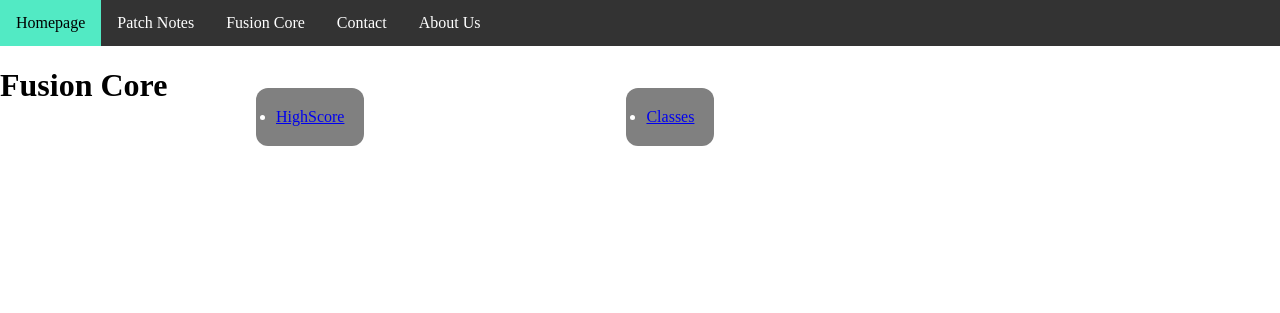
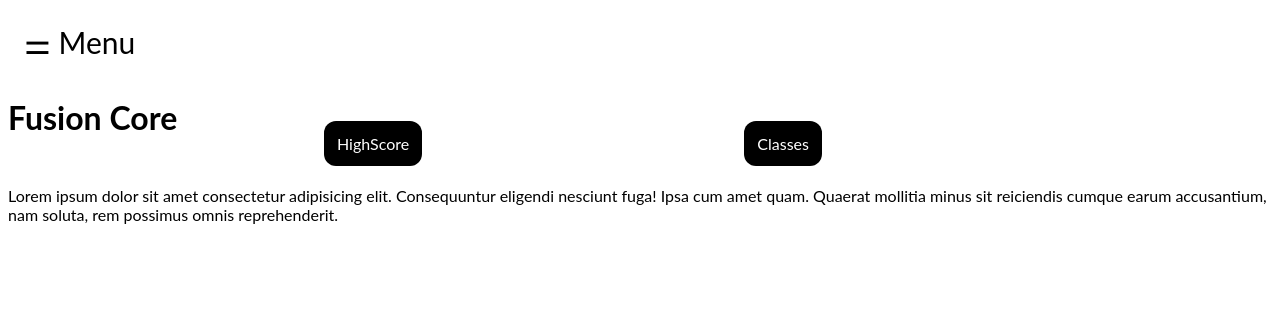
Before and after one commit to Fredrik10/Fusioncore, a PHP site: page /fusioncore.html in a window 1280 px wide. Shown: the top 313 px of the page. Run offline with PHP 8.4, Linux system fonts and the light colour scheme.

Commit message:
Ändrat Meny

```diff
--- a/david/buttons.js
+++ b/david/buttons.js
@@ -1,2 +1,13 @@
-<script>
-function
+
+
+function openNav() {
+    document.getElementById("mySidenav").style.width = "250px";
+    document.getElementById("main").style.marginLeft = "250px";
+    document.body.style.backgroundColor = "rgba(0,0,0,0.4)";
+}
+
+function closeNav() {
+    document.getElementById("mySidenav").style.width = "0";
+    document.getElementById("main").style.marginLeft= "0";
+    document.body.style.backgroundColor = "white";
+}
--- a/david/fusioncore.html
+++ b/david/fusioncore.html
@@ -6,25 +6,39 @@
 <meta http-equiv="X-UA-Compatible" content="ie=edge">
 <title>Fusion Core</title>
 <link rel="stylesheet" href="navigationbords.css">
+<script type="text/javascript" src="buttons.js"></script>
 </head>
 <body>
 
-    <ul class="topnav">
-        <li><a class="active" href="index.html">Homepage</a></li>
-        <li><a href="artiklar.html">Patch Notes</a></li>
-        <li><a href="fusioncore.html">Fusion Core</a></li>
-        <li><a href="kontakter.html">Contact</a></li>
-        <li><a href="omoss.html">About Us</a></li>
-      </ul>
+        <div id="mySidenav" class="sidenav">
+                <a href="javascript:void(0)" class="closebtn" onclick="closeNav()">&times;</a>
+                <a href="index.html">Homepage &#9916;</a>
+                <a href="artiklar.html">Patch Notes &#9916;</a>
+                <a href="fusioncore.html">Fusion Core &#9916;</a>
+                <a href="kontakter.html">Contact &#9916;</a>
+                <a href="omoss.html">About Us &#9916;</a>
+              </div>
+
+              <div id="main">
+
+                <span style="font-size:30px;cursor:pointer" onclick="openNav()">&#9868; Menu</span>
+              </div>
+
+
   <h1> Fusion Core</h1>
 
+
+
+
   <ul class = "buttonav button1">
-    <li><a href = "#highscore">HighScore</a></li>
+    <li><a class = "link1" href = "highscore.html">HighScore</a></li>
     </ul>
 
     <ul class= "buttonav button2">
-        <li><a href = "#classes">Classes</a></li>
+        <li><a class = "link1" href = "classes.html">Classes</a></li>
     </ul>
+
+    <p> Lorem ipsum dolor sit amet consectetur adipisicing elit. Consequuntur eligendi nesciunt fuga! Ipsa cum amet quam. Quaerat mollitia minus sit reiciendis cumque earum accusantium, nam soluta, rem possimus omnis reprehenderit.</p>
 
 </body>
 </html>
--- a/david/navigationbords.css
+++ b/david/navigationbords.css
@@ -1,42 +1,17 @@
 @charset "utf-8";
-body {margin: 0;}
 
-ul.topnav {
-    list-style-type: none;
-    margin: 0;
-    padding: 0;
-    overflow: hidden;
-    background-color: #333;
-}
-
-ul.topnav li {float: left;}
-
-ul.topnav li a {
-    display: block;
-    color: white;
-    text-align: center;
-    padding: 14px 16px;
-    text-decoration: none;
-}
-
-ul.topnav li a:hover:not(.active) {background-color: #000;}
-
-ul.topnav li a.active {background-color: #52eac4; color : black;}
-
-ul.topnav li.right {float: right;}
-
-@media screen and (max-width: 600px){
-    ul.topnav li.right,
-    ul.topnav li {float: none;}
+body {
+    font-family: "Lato", sans-serif;
+    transition: background-color .5s;
 }
 h1{
     margin-bottom: -80px;
 }
 .buttonav {
-    background-color: gray; /* Green */
+    background-color: black; /* Green */
     border: none;
     color: white;
-    padding: 20px;
+    padding: 13px;
     text-align: center;
     text-decoration: none;
     display: inline-block;
@@ -46,6 +21,59 @@ h1{
 }
 .button1, .button2 {
     margin-top: 5%;
-    margin-left: 20%;
+    margin-left: 25%;
     border-radius: 12px;
+    list-style: none;
+
 }
+.link1 {
+    text-decoration: none;
+    color: white;
+}
+
+
+.sidenav {
+    height: 100%;
+    width: 0;
+    position: fixed;
+    z-index: 1;
+    top: 0;
+    left: 0;
+    background-color: #00FFFF;
+    overflow-x: hidden;
+    transition: 0.5s;
+    padding-top: 60px;
+}
+
+.sidenav a {
+    padding: 8px 8px 8px 32px;
+    text-decoration: none;
+    font-size: 25px;
+    color: #111;
+    display: block;
+    transition: 0.3s;
+}
+
+.sidenav a:hover {
+    color: #f1f1f1;
+}
+
+.sidenav .closebtn {
+    position: absolute;
+    top: 0;
+    right: 25px;
+    font-size: 36px;
+    margin-left: 50px;
+}
+
+#main {
+    transition: margin-left .5s;
+    padding: 16px;
+}
+
+
+
+@media screen and (max-height: 450px) {
+  .sidenav {padding-top: 15px;}
+  .sidenav a {font-size: 18px;}
+}
```
Also changed, not shown: david/artiklar.html (+14 -7 lines), david/index.html (+14 -7 lines), david/kontakter.html (+14 -7 lines), david/omoss.html (+14 -7 lines), david/nyanordkorea.txt (deleted).
